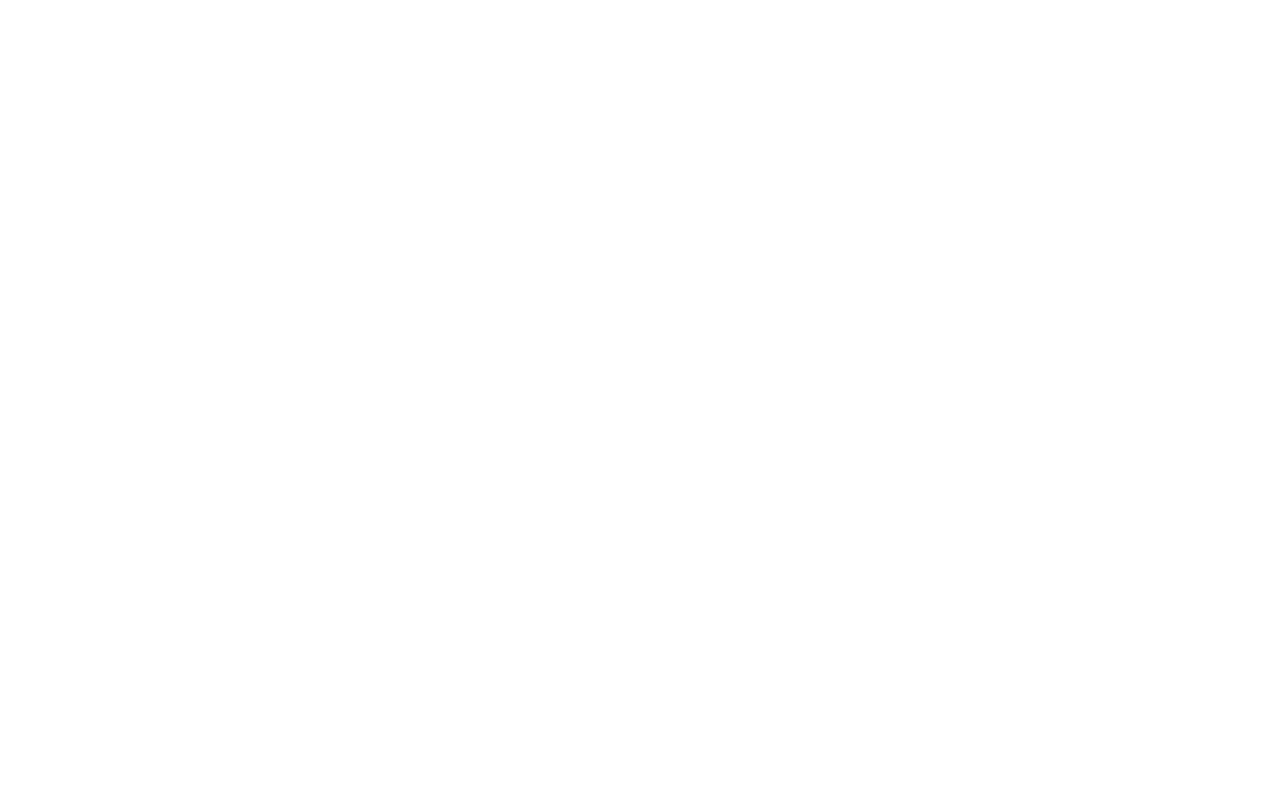
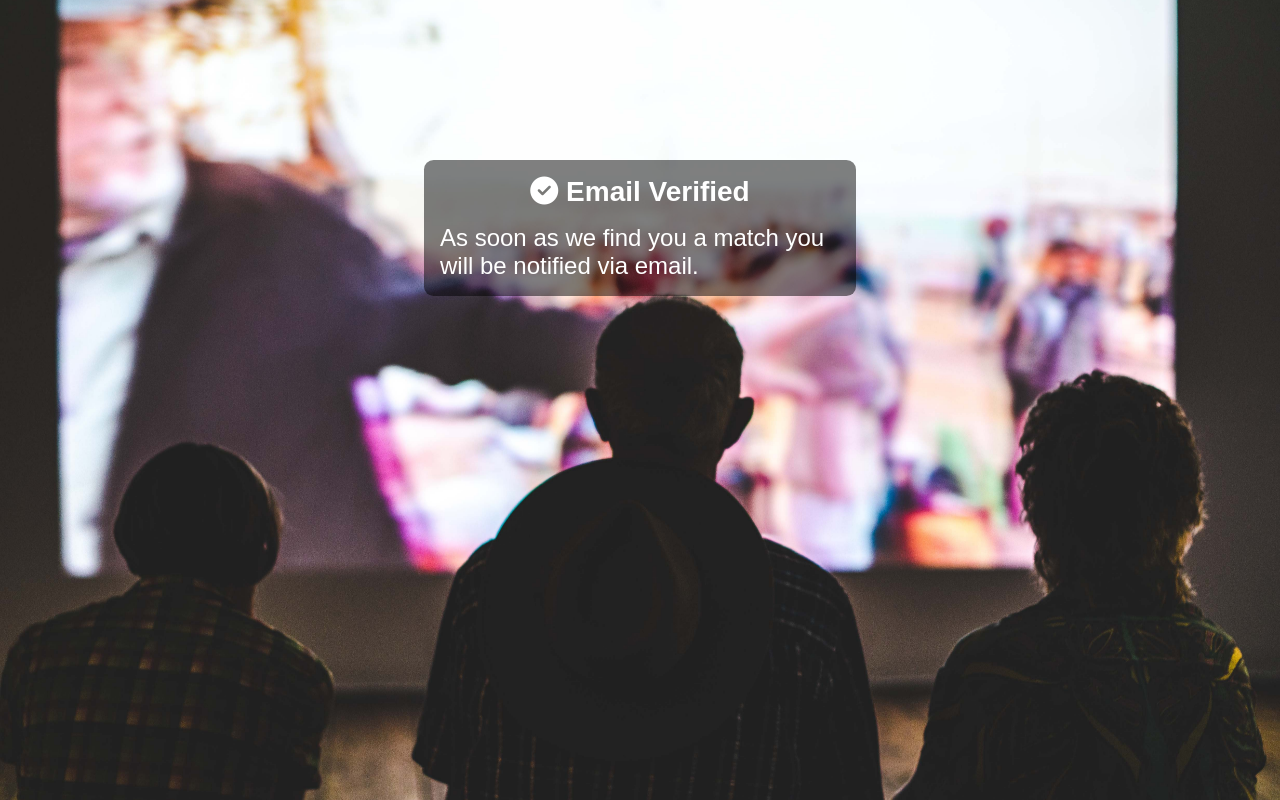
Before and after one commit to 6JoeB/stream-share, a React (Create React App) app in the folder frontend/: page /verified in a window 1280 px wide. Built offline with nearby package versions, Linux system fonts and the light colour scheme.

Commit message:
Created EmailVerified page

```diff
--- a/frontend/src/App.css
+++ b/frontend/src/App.css
@@ -132,7 +132,7 @@
 	color: white;
 }
 
-.details-container {
+.container {
 	max-width: 27rem;
 	position: relative;
 	top: 20%;
--- a/frontend/src/App.js
+++ b/frontend/src/App.js
@@ -1,6 +1,7 @@
 import React from "react";
 import { BrowserRouter as Router, Switch, Route } from "react-router-dom";
 import "./App.css";
+import EmailVerified from "./components/EmailVerified";
 import Landing from "./components/LandingPage";
 import MoreInfo from "./components/MoreInfo";
 import Register from "./components/Register";
@@ -12,6 +13,7 @@
 				<Route exact path='/' component={Landing} />
 				<Route exact path='/register' component={Register} />
 				<Route exact path='/moreinfo' component={MoreInfo} />
+				<Route exact path='/verified' component={EmailVerified} />
 			</Switch>
 		</Router>
 	);
--- /dev/null
+++ b/frontend/src/components/EmailVerified.jsx
@@ -0,0 +1,20 @@
+import React from "react";
+
+const EmailVerified = () => {
+	return (
+		<section className='background'>
+			<section className='container m--auto'>
+				<div className='text--centered'>
+					<h1 className='text--xmedium m--0 p--1'>
+						<i class='fas fa-check-circle'></i> Email Verified
+					</h1>
+				</div>
+				<p className='p-no-top m--0 text--medium'>
+					As soon as we find you a match you will be notified via email.
+				</p>
+			</section>
+		</section>
+	);
+};
+
+export default EmailVerified;
--- a/frontend/src/components/LandingPage.jsx
+++ b/frontend/src/components/LandingPage.jsx
@@ -4,7 +4,7 @@
 const LandingPage = () => {
 	return (
 		<section className='background'>
-			<section className='details-container m--auto'>
+			<section className='container m--auto'>
 				<div className='text--centered'>
 					<h1 className='text--xxlarge m--0 p--1'>
 						Stream Share <i className='fas fa-user-friends'></i>
--- a/frontend/src/components/MoreInfo.jsx
+++ b/frontend/src/components/MoreInfo.jsx
@@ -4,7 +4,7 @@
 const MoreInfo = () => {
 	return (
 		<div className='background'>
-			<section className='details-container m--auto'>
+			<section className='container m--auto'>
 				<div className='text--centered'>
 					<h1 className='text--xxlarge m--0 p--1'>More Info</h1>
 				</div>
--- a/frontend/src/components/Register.jsx
+++ b/frontend/src/components/Register.jsx
@@ -21,7 +21,7 @@
 
 	const registerForm = (
 		<div className='background'>
-			<div className='details-container m--auto'>
+			<div className='container m--auto'>
 				<section className='p'>
 					<div className='text--centered'>
 						<h1 className='m text--xxlarge m--0'>Register</h1>
```
